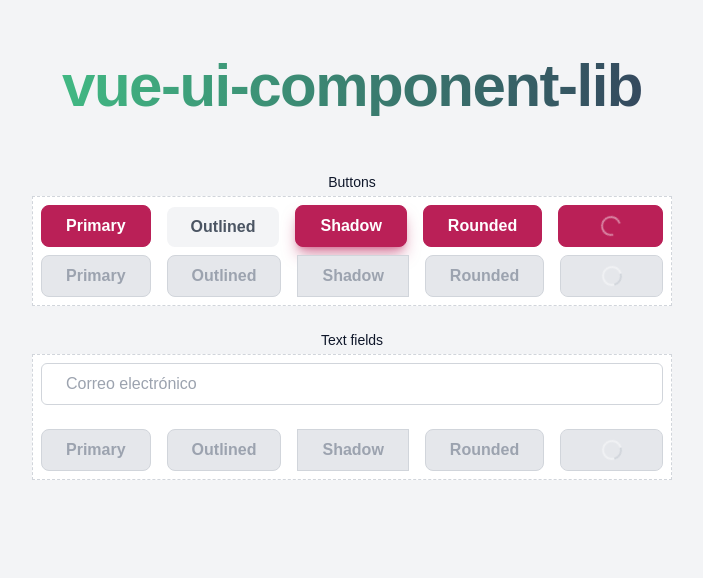
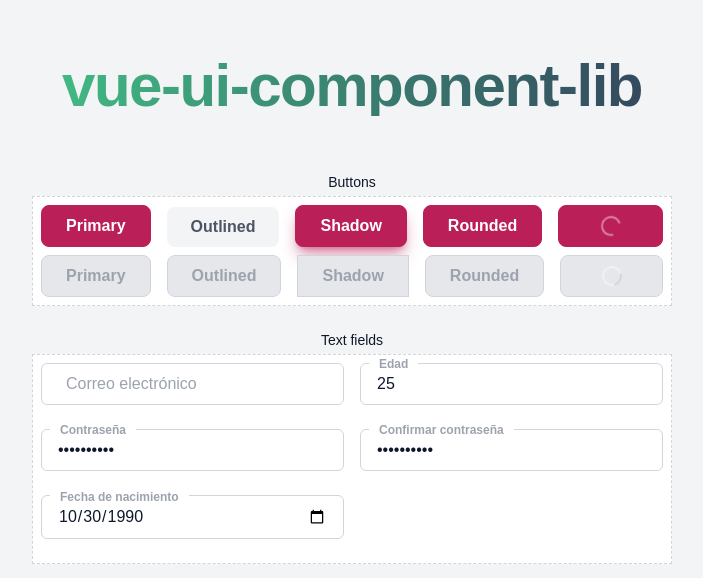
Before and after one commit to dmartinezh97/vue-ui, a Vue app: page / in a window 1280 px wide. Shown: the top 578 px of the page, without its empty margins (288-991 px from the left). Built offline with nearby package versions, Linux system fonts and the light colour scheme.

Commit message:
Add fields to App

```diff
--- a/src/App.vue
+++ b/src/App.vue
@@ -1,3 +1,14 @@
+<script setup lang="ts">
+import { ref } from 'vue';
+
+const email = ref('')
+const edad = ref(25)
+const password = ref('P@ssw0rd1!')
+const confirmPassword = ref('P@ssw0rd1!')
+const dateOfBirth = ref('1990-10-30')
+
+</script>
+
 <template>
   <div class="flex flex-col w-full p-4">
     <div class="mx-auto space-y-1 my-10">
@@ -34,21 +45,17 @@
         <div class="flex items-center space-x-2 p-2 border-dashed border-gray-300 border bg-white">
           <div class="space-y-2 w-full">
             <div
-              class="max-w-3xl mx-auto space-y-4 flex flex-col items-center justify-center sm:space-y-0 sm:space-x-4 sm:flex-row sm:items-end sm:justify-center">
-              <VTextField label="Correo electrónico"></VTextField>
+              class="max-w-3xl grid grid-cols-2 gap-y-2 gap-x-4">
+              <VTextField label="Correo electrónico" v-model="email"></VTextField>
+              <VTextField label="Edad" v-model="edad" type="number"></VTextField>
+              <VTextField label="Contraseña" v-model="password" type="password"></VTextField>
+              <VTextField label="Confirmar contraseña" v-model="confirmPassword" type="password"></VTextField>
+              <VTextField label="Fecha de nacimiento" v-model="dateOfBirth" type="date"></VTextField>
               <!-- <VButton text="Primary"></VButton>
               <VButton text="Outlined" outlined></VButton>
               <VButton text="Shadow" shadow></VButton>
               <VButton text="Rounded" rounded></VButton>
               <VButton text="Loading" loading></VButton> -->
-            </div>
-            <div
-              class="max-w-3xl mx-auto space-y-4 flex flex-col items-center justify-center sm:space-y-0 sm:space-x-4 sm:flex-row sm:items-end sm:justify-center">
-              <VButton text="Primary" disabled></VButton>
-              <VButton text="Outlined" disabled outlined></VButton>
-              <VButton text="Shadow" disabled shadow :rounded="false"></VButton>
-              <VButton text="Rounded" disabled rounded></VButton>
-              <VButton text="Loading" disabled loading></VButton>
             </div>
           </div>
         </div>
```
